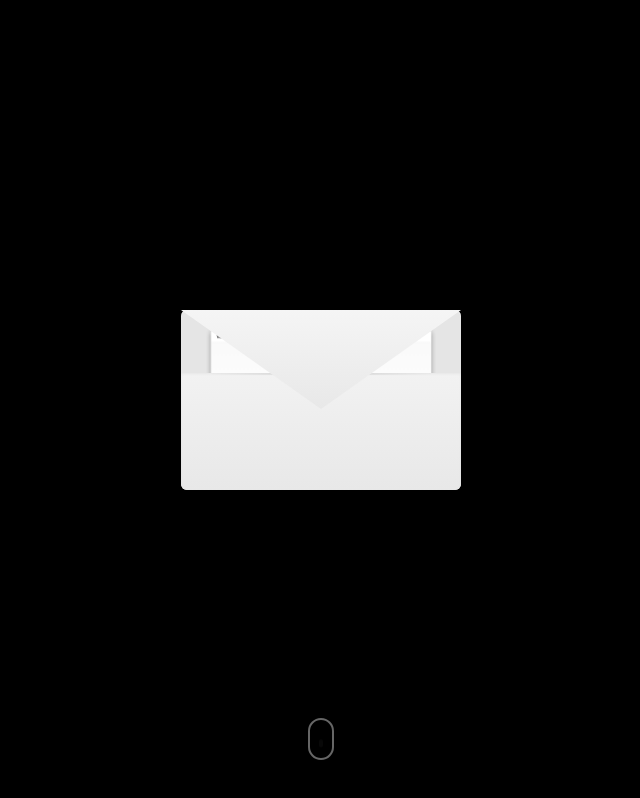
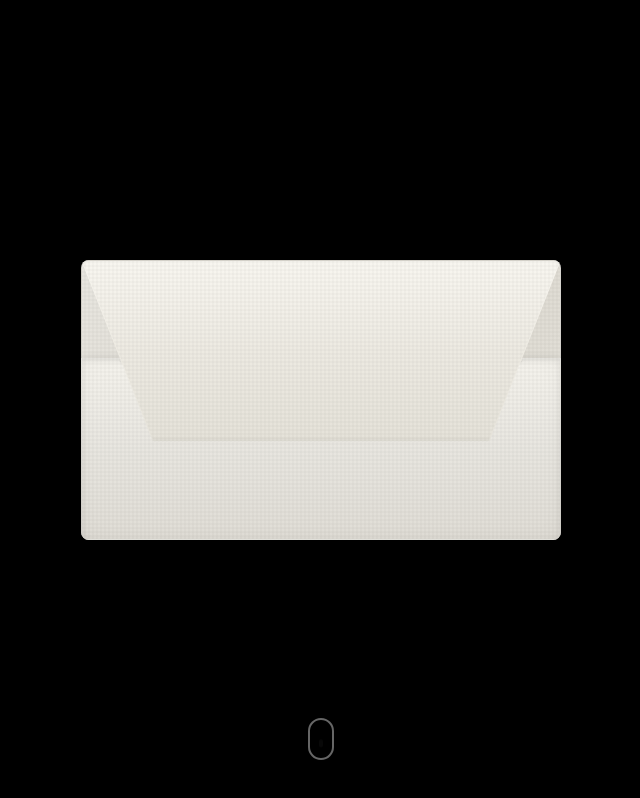
Before and after one commit to Pranav-Karra-3301/tuck-site, a Next.js app: page / in a window 1280 px wide. Shown: the top 798 px of the page, without its empty margins (319-959 px from the left). Built offline with nearby package versions, Linux system fonts and the light colour scheme.

Commit message:
better flap design, check back here if something breaks

```diff
--- a/app/components/EnvelopeReveal.tsx
+++ b/app/components/EnvelopeReveal.tsx
@@ -19,8 +19,9 @@ export default function EnvelopeReveal({ children }: EnvelopeRevealProps) {
   const calculateInitialScale = useCallback(() => {
     const viewportWidth = window.innerWidth;
 
-    // We want the letter (which is viewport-sized) to appear about 220px wide initially
-    const targetWidth = 220;
+    // We want the letter (which is viewport-sized) to appear about 380px wide initially
+    // This matches the new wider envelope size (480px width, letter slightly smaller)
+    const targetWidth = 380;
     const scale = targetWidth / viewportWidth;
 
     setInitialScale(scale);
@@ -71,7 +72,7 @@ export default function EnvelopeReveal({ children }: EnvelopeRevealProps) {
       const riseStart = 0.2;
       const riseEnd = 0.5;
       const riseProgress = Math.min(Math.max((progress - riseStart) / (riseEnd - riseStart), 0), 1);
-      const letterRiseAmount = easeOutCubic(riseProgress) * 180;
+      const letterRiseAmount = easeOutCubic(riseProgress) * 220;
 
       // ===== PHASE 3: Envelope drops and fades (30% - 65%) =====
       const dropStart = 0.3;
@@ -97,6 +98,15 @@ export default function EnvelopeReveal({ children }: EnvelopeRevealProps) {
       const scaleProgress = Math.min(Math.max((progress - scaleStart) / (scaleEnd - scaleStart), 0), 1);
       const easedScaleProgress = easeInOutQuart(scaleProgress);
 
+      // Lower flap z-index to ensure it's behind the letter/website content
+      // Add class to lower z-index to 5 (below envelope-back at 10, letter at 15->35)
+      // Apply as soon as letter starts rising or scaling begins
+      if (riseProgress > 0 || scaleProgress > 0) {
+        flap.classList.add('behind-content');
+      } else {
+        flap.classList.remove('behind-content');
+      }
+
       // Scale from initialScale to 1
       const currentScale = initialScale + (1 - initialScale) * easedScaleProgress;
 
@@ -117,16 +127,34 @@ export default function EnvelopeReveal({ children }: EnvelopeRevealProps) {
       letter.style.transformOrigin = 'top left';
 
       // Smoothly reduce border-radius as letter expands
-      const borderRadius = Math.max(0, 4 * (1 - easedScaleProgress));
+      const borderRadius = Math.max(0, 6 * (1 - easedScaleProgress));
       letter.style.borderRadius = `${borderRadius}px`;
 
       // Reduce shadow as it expands
-      const shadowOpacity = 0.4 * (1 - easedScaleProgress * 0.8);
-      const shadowBlur = 30 * (1 - easedScaleProgress * 0.7);
-      letter.style.boxShadow = `0 4px ${shadowBlur}px rgba(0, 0, 0, ${shadowOpacity})`;
+      const shadowOpacity = 0.5 * (1 - easedScaleProgress * 0.8);
+      const shadowBlur = 40 * (1 - easedScaleProgress * 0.7);
+      letter.style.boxShadow = `0 8px ${shadowBlur}px rgba(0, 0, 0, ${shadowOpacity}), 0 2px 12px rgba(0, 0, 0, ${shadowOpacity * 0.6}), 0 0 0 1px rgba(0, 0, 0, ${0.08 * (1 - easedScaleProgress * 0.5)})`;
 
       // Update z-index: starts at 15 (between back=10 and body=25), rises to 35 (above flap=30)
       letter.style.zIndex = riseProgress > 0.3 ? '35' : '15';
+
+      // Gradually reveal the letter by adjusting clip-path as it rises and scales
+      // Initially completely hidden, then reveal as animation progresses
+      if (progress < riseStart) {
+        // Before letter starts rising, keep it completely hidden
+        letter.style.clipPath = 'inset(50% 50% 50% 50%)';
+        letter.style.opacity = '0';
+      } else if (progress < scaleStart) {
+        // As letter rises, start revealing it
+        const revealProgress = (progress - riseStart) / (scaleStart - riseStart);
+        const clipAmount = 40 * (1 - revealProgress);
+        letter.style.clipPath = `inset(${clipAmount}% ${clipAmount}% ${clipAmount}% ${clipAmount}%)`;
+        letter.style.opacity = String(Math.min(revealProgress * 2, 1));
+      } else {
+        // Once scaling starts, fully reveal
+        letter.style.clipPath = 'inset(0)';
+        letter.style.opacity = '1';
+      }
 
       // Track completion
       const complete = progress >= 0.98;
--- a/app/globals.css
+++ b/app/globals.css
@@ -3,10 +3,10 @@
 :root {
   --background: #ffffff;
   --foreground: #171717;
-  --envelope-width: 280px;
-  --envelope-height: 180px;
-  --letter-width: 220px;
-  --letter-height: 300px;
+  --envelope-width: 480px;
+  --envelope-height: 280px;
+  --letter-width: 380px;
+  --letter-height: 500px;
 }
 
 @theme inline {
@@ -119,50 +119,89 @@ body {
 /* ========================================
    ENVELOPE STRUCTURE
    All parts positioned absolutely in viewport for proper z-index layering
-   Envelope dimensions: 280px x 180px, centered
+   Envelope dimensions: 480px x 280px, centered
    ======================================== */
 
 /* Envelope back panel - lowest layer */
 .envelope-back {
   position: absolute;
   /* Center in viewport: 50% - half width/height */
-  left: calc(50% - 140px);
-  top: calc(50% - 90px);
+  left: calc(50% - 240px);
+  top: calc(50% - 140px);
   width: var(--envelope-width);
   height: var(--envelope-height);
-  background: #e5e5e5;
-  border-radius: 6px;
+  background: linear-gradient(135deg, #e8e6e0 0%, #ddd9d0 50%, #e5e3dc 100%);
+  border-radius: 8px;
   box-shadow:
-    0 4px 20px rgba(0, 0, 0, 0.4),
-    inset 0 1px 0 rgba(255, 255, 255, 0.5);
+    0 8px 32px rgba(0, 0, 0, 0.5),
+    0 2px 8px rgba(0, 0, 0, 0.3),
+    inset 0 1px 0 rgba(255, 255, 255, 0.6),
+    inset 0 -1px 0 rgba(0, 0, 0, 0.1);
+  border: 1px solid rgba(0, 0, 0, 0.08);
   z-index: 10;
   will-change: transform, opacity;
+}
+
+/* Add subtle paper texture to envelope back */
+.envelope-back::after {
+  content: '';
+  position: absolute;
+  top: 0;
+  left: 0;
+  right: 0;
+  bottom: 0;
+  background-image:
+    repeating-linear-gradient(0deg, transparent, transparent 2px, rgba(0, 0, 0, 0.02) 2px, rgba(0, 0, 0, 0.02) 4px),
+    repeating-linear-gradient(90deg, transparent, transparent 2px, rgba(0, 0, 0, 0.02) 2px, rgba(0, 0, 0, 0.02) 4px);
+  border-radius: 8px;
+  pointer-events: none;
 }
 
 /* Envelope front body (covers bottom 65%) - covers letter initially */
 .envelope-body {
   position: absolute;
-  /* Positioned at bottom of envelope: center - 90px + 35% of 180px */
-  left: calc(50% - 140px);
-  top: calc(50% - 90px + 63px);
+  /* Positioned at bottom of envelope: center - 140px + 35% of 280px */
+  left: calc(50% - 240px);
+  top: calc(50% - 140px + 98px);
   width: var(--envelope-width);
   height: calc(var(--envelope-height) * 0.65);
-  background: linear-gradient(180deg, #f2f2f2 0%, #e8e8e8 100%);
-  border-radius: 0 0 6px 6px;
+  background: linear-gradient(180deg, #f5f3ed 0%, #e8e6e0 50%, #e0ddd6 100%);
+  border-radius: 0 0 8px 8px;
   z-index: 25;
-  box-shadow: inset 0 1px 3px rgba(0, 0, 0, 0.05);
+  box-shadow:
+    inset 0 2px 6px rgba(0, 0, 0, 0.08),
+    inset 0 0 20px rgba(0, 0, 0, 0.03),
+    0 4px 12px rgba(0, 0, 0, 0.2);
+  border: 1px solid rgba(0, 0, 0, 0.08);
+  border-top: none;
   will-change: transform, opacity;
 }
 
-/* Inner shadow/fold effect on body */
+/* Inner shadow/fold effect on body - more prominent */
 .envelope-body::before {
   content: '';
   position: absolute;
   top: 0;
-  left: 10%;
-  right: 10%;
-  height: 2px;
-  background: linear-gradient(90deg, transparent, rgba(0,0,0,0.1), transparent);
+  left: 8%;
+  right: 8%;
+  height: 3px;
+  background: linear-gradient(90deg, transparent, rgba(0,0,0,0.15) 20%, rgba(0,0,0,0.25) 50%, rgba(0,0,0,0.15) 80%, transparent);
+  box-shadow: 0 1px 2px rgba(0, 0, 0, 0.1);
+}
+
+/* Paper texture on envelope body */
+.envelope-body::after {
+  content: '';
+  position: absolute;
+  top: 0;
+  left: 0;
+  right: 0;
+  bottom: 0;
+  background-image:
+    repeating-linear-gradient(0deg, transparent, transparent 2px, rgba(0, 0, 0, 0.02) 2px, rgba(0, 0, 0, 0.02) 4px),
+    repeating-linear-gradient(90deg, transparent, transparent 2px, rgba(0, 0, 0, 0.02) 2px, rgba(0, 0, 0, 0.02) 4px);
+  border-radius: 0 0 8px 8px;
+  pointer-events: none;
 }
 
 /* ========================================
@@ -173,36 +212,83 @@ body {
 .envelope-flap {
   position: absolute;
   /* Positioned at top of envelope */
-  left: calc(50% - 140px);
-  top: calc(50% - 90px);
+  left: calc(50% - 240px);
+  top: calc(50% - 140px);
   width: var(--envelope-width);
-  height: calc(var(--envelope-height) * 0.55);
+  height: calc(var(--envelope-height) * 0.65);
   transform-origin: top center;
   transform-style: preserve-3d;
   z-index: 30;
   will-change: transform, opacity;
 }
 
-/* Front of flap (visible when closed) */
+/* Lower z-index when letter/website is expanding */
+.envelope-flap.behind-content {
+  z-index: 5 !important;
+}
+
+/* Front of flap (visible when closed) - trapezoid shape */
 .envelope-flap-front {
   position: absolute;
   width: 100%;
   height: 100%;
-  background: linear-gradient(180deg, #f5f5f5 0%, #e8e8e8 100%);
-  clip-path: polygon(0 0, 50% 100%, 100% 0);
+  background: linear-gradient(180deg, #f8f6f0 0%, #edeae2 50%, #e5e2d9 100%);
+  /* Trapezoid shape: wider at top, narrower at bottom */
+  clip-path: polygon(0 0, 100% 0, 85% 100%, 15% 100%);
   backface-visibility: hidden;
-  box-shadow: 0 2px 4px rgba(0, 0, 0, 0.1);
+  box-shadow:
+    0 4px 12px rgba(0, 0, 0, 0.25),
+    0 2px 4px rgba(0, 0, 0, 0.15),
+    inset 0 -2px 4px rgba(0, 0, 0, 0.05);
+  border-radius: 8px 8px 0 0;
+  border: 1px solid rgba(0, 0, 0, 0.08);
+  position: relative;
 }
 
-/* Back of flap (visible when opened) */
+/* Paper texture on flap front */
+.envelope-flap-front::after {
+  content: '';
+  position: absolute;
+  top: 0;
+  left: 0;
+  right: 0;
+  bottom: 0;
+  background-image:
+    repeating-linear-gradient(0deg, transparent, transparent 2px, rgba(0, 0, 0, 0.02) 2px, rgba(0, 0, 0, 0.02) 4px),
+    repeating-linear-gradient(90deg, transparent, transparent 2px, rgba(0, 0, 0, 0.02) 2px, rgba(0, 0, 0, 0.02) 4px);
+  clip-path: polygon(0 0, 100% 0, 85% 100%, 15% 100%);
+  border-radius: 8px 8px 0 0;
+  pointer-events: none;
+}
+
+/* Back of flap (visible when opened) - trapezoid shape (inverted) */
 .envelope-flap-back {
   position: absolute;
   width: 100%;
   height: 100%;
-  background: linear-gradient(0deg, #d8d8d8 0%, #c8c8c8 100%);
-  clip-path: polygon(50% 0, 0 100%, 100% 100%);
+  background: linear-gradient(0deg, #d4d1c8 0%, #c7c4ba 50%, #beb9ae 100%);
+  /* Inverted trapezoid for the back (narrower at top, wider at bottom) */
+  clip-path: polygon(15% 0, 85% 0, 100% 100%, 0 100%);
   transform: rotateX(180deg);
   backface-visibility: hidden;
+  border-radius: 0 0 8px 8px;
+  box-shadow: inset 0 2px 8px rgba(0, 0, 0, 0.15);
+}
+
+/* Paper texture on flap back */
+.envelope-flap-back::after {
+  content: '';
+  position: absolute;
+  top: 0;
+  left: 0;
+  right: 0;
+  bottom: 0;
+  background-image:
+    repeating-linear-gradient(0deg, transparent, transparent 2px, rgba(0, 0, 0, 0.03) 2px, rgba(0, 0, 0, 0.03) 4px),
+    repeating-linear-gradient(90deg, transparent, transparent 2px, rgba(0, 0, 0, 0.03) 2px, rgba(0, 0, 0, 0.03) 4px);
+  clip-path: polygon(15% 0, 85% 0, 100% 100%, 0 100%);
+  border-radius: 0 0 8px 8px;
+  pointer-events: none;
 }
 
 /* ========================================
@@ -210,19 +296,23 @@ body {
    ======================================== */
 
 /* Letter - layered between envelope-back (z:10) and envelope-body (z:25) */
+/* Initially hidden inside envelope, becomes visible as it rises */
 .letter {
   position: absolute;
   width: 100vw;
   height: 100vh;
   background: #ffffff;
-  border-radius: 4px;
+  border-radius: 6px;
   box-shadow:
-    0 4px 30px rgba(0, 0, 0, 0.4),
-    0 0 0 1px rgba(0, 0, 0, 0.05);
+    0 8px 40px rgba(0, 0, 0, 0.5),
+    0 2px 12px rgba(0, 0, 0, 0.3),
+    0 0 0 1px rgba(0, 0, 0, 0.08);
   overflow: hidden;
   z-index: 15;
   transform-origin: top left;
   will-change: transform;
+  /* Initially clip the letter so it's hidden inside the envelope */
+  clip-path: inset(0);
 }
 
 /* ========================================
```
